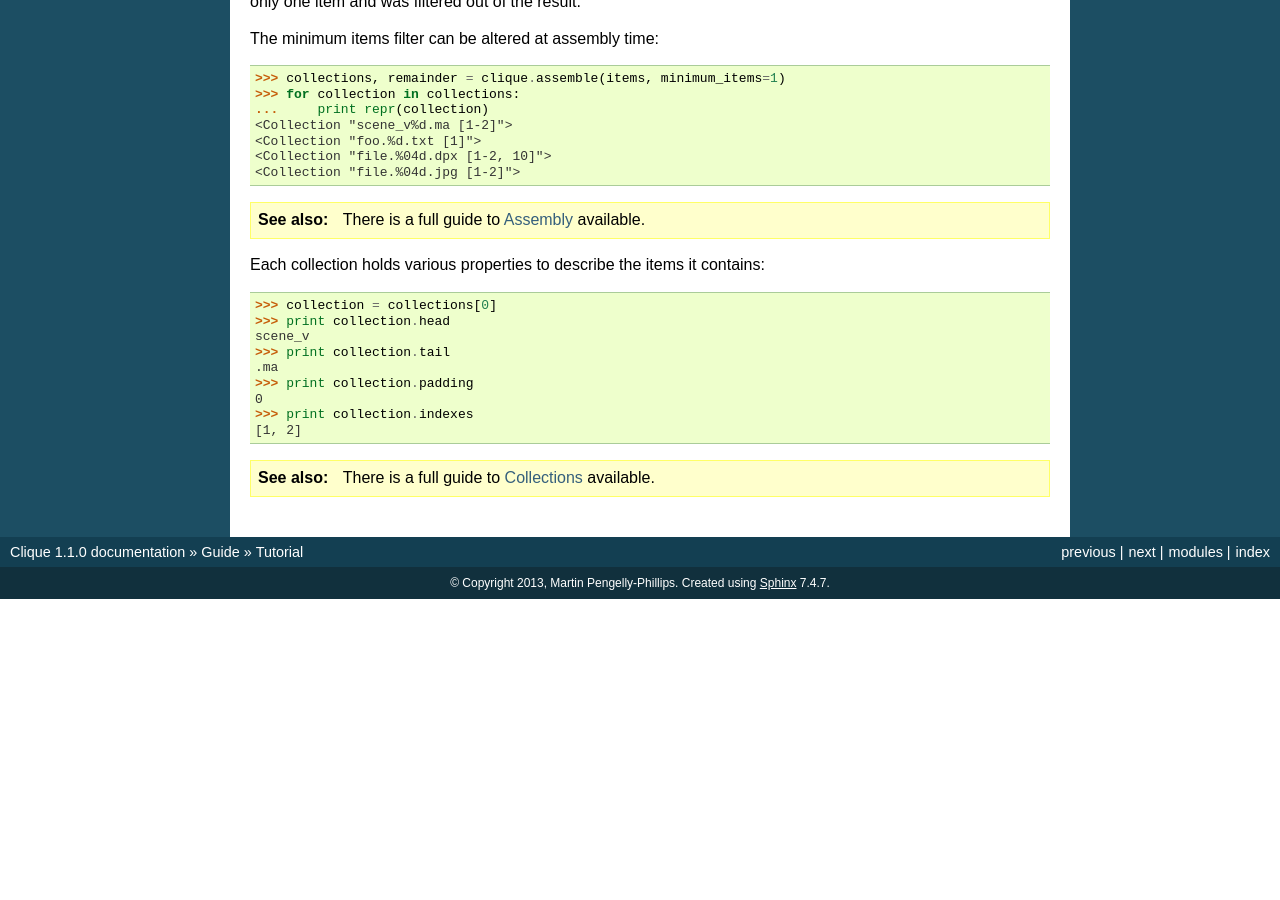
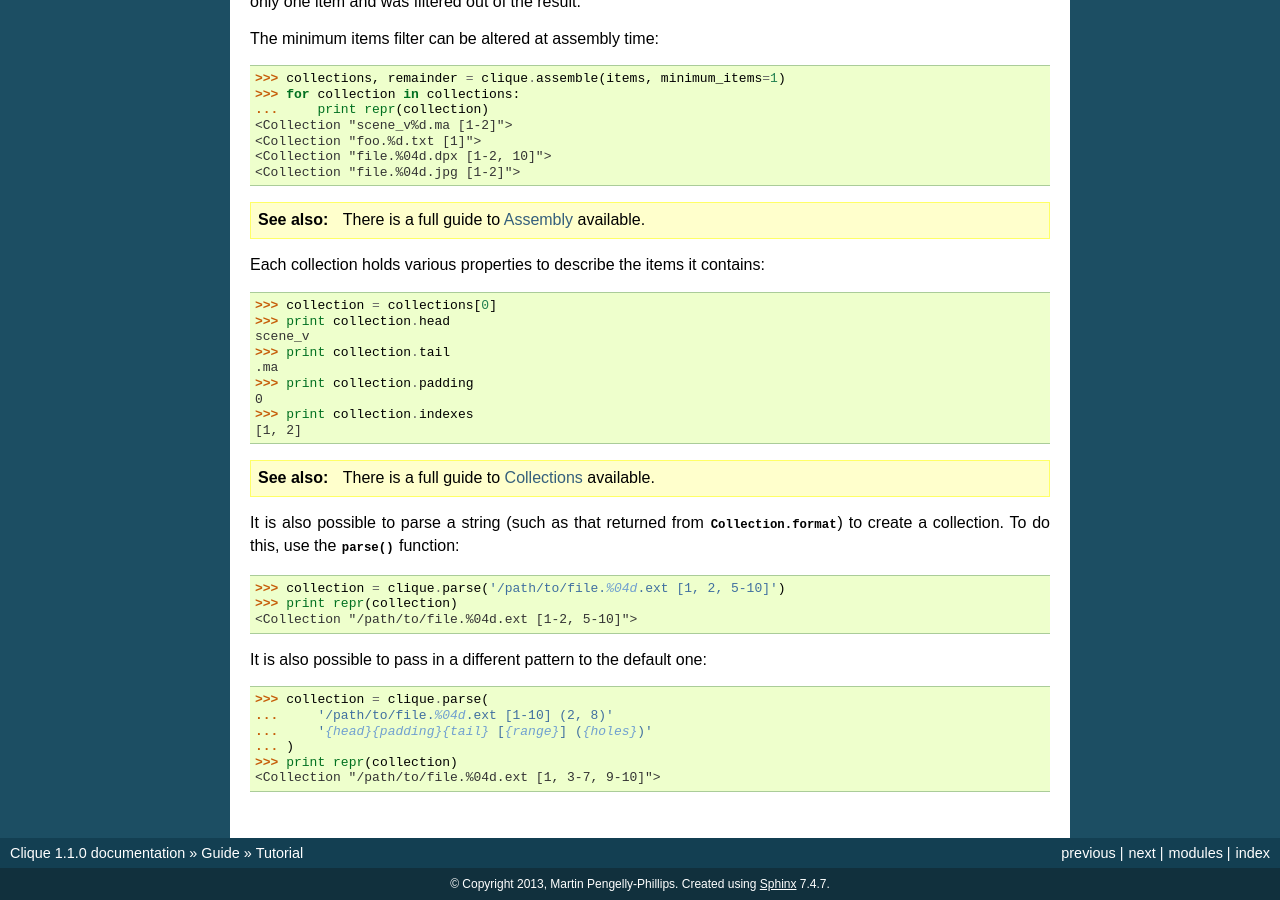
Before and after one commit to 4degrees/clique, a Sphinx documentation site: the page built from doc/guide/tutorial.rst, in a window 1280 px wide and 900 px high, scrolled down 689 px. Built offline with Sphinx 7.4.7, drawn with Linux system fonts in a browser that asks for light colours; before the commit the page ends 1288 px from its top, so only the background shows below that.

Commit message:
[#8] Add parse function to guide tutorial.

```diff
--- a/doc/guide/tutorial.rst
+++ b/doc/guide/tutorial.rst
@@ -76,3 +76,20 @@ contains::
 .. seealso::
 
     There is a full guide to :ref:`collection` available.
+
+It is also possible to parse a string (such as that returned from
+:py:meth:`Collection.format <collection.Collection.format>`) to create a
+collection. To do this, use the :py:func:`parse` function::
+
+    >>> collection = clique.parse('/path/to/file.%04d.ext [1, 2, 5-10]')
+    >>> print repr(collection)
+    <Collection "/path/to/file.%04d.ext [1-2, 5-10]">
+
+It is also possible to pass in a different pattern to the default one::
+
+    >>> collection = clique.parse(
+    ...     '/path/to/file.%04d.ext [1-10] (2, 8)'
+    ...     '{head}{padding}{tail} [{range}] ({holes})'
+    ... )
+    >>> print repr(collection)
+    <Collection "/path/to/file.%04d.ext [1, 3-7, 9-10]">
```
